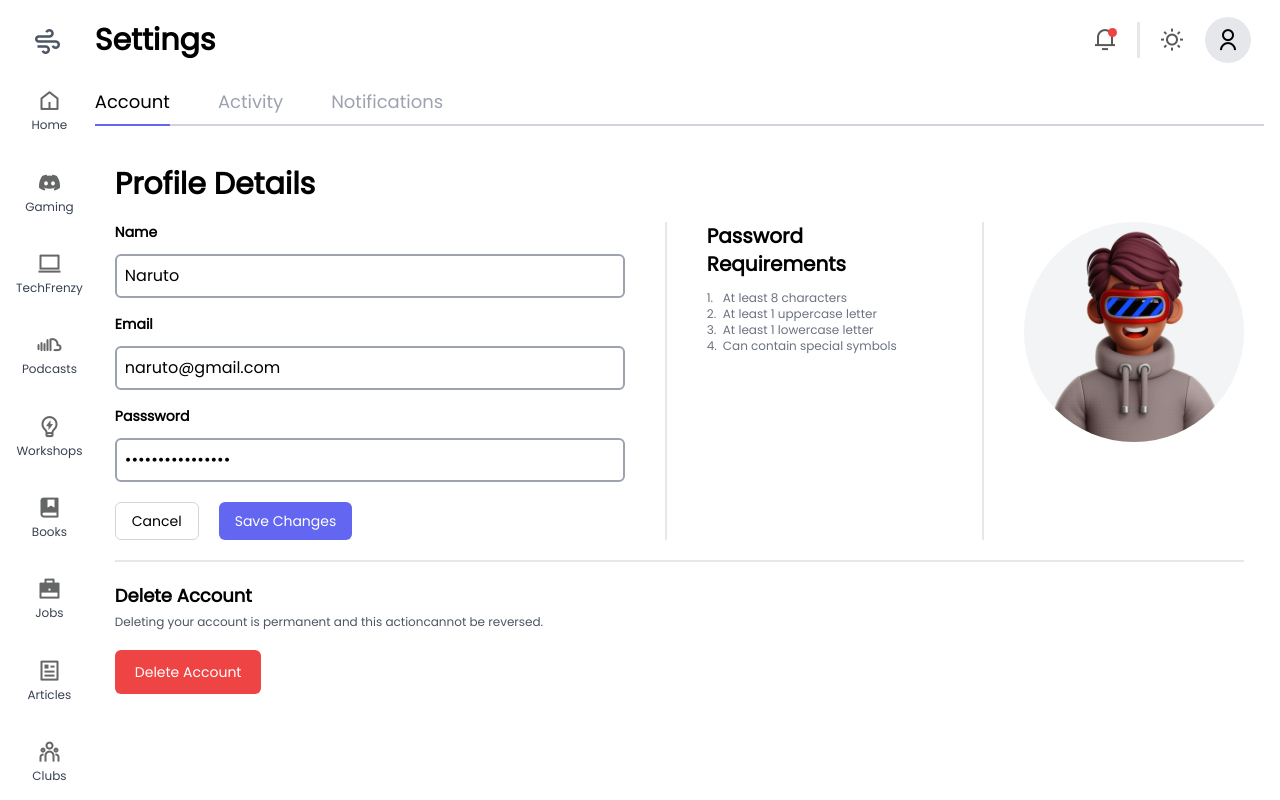
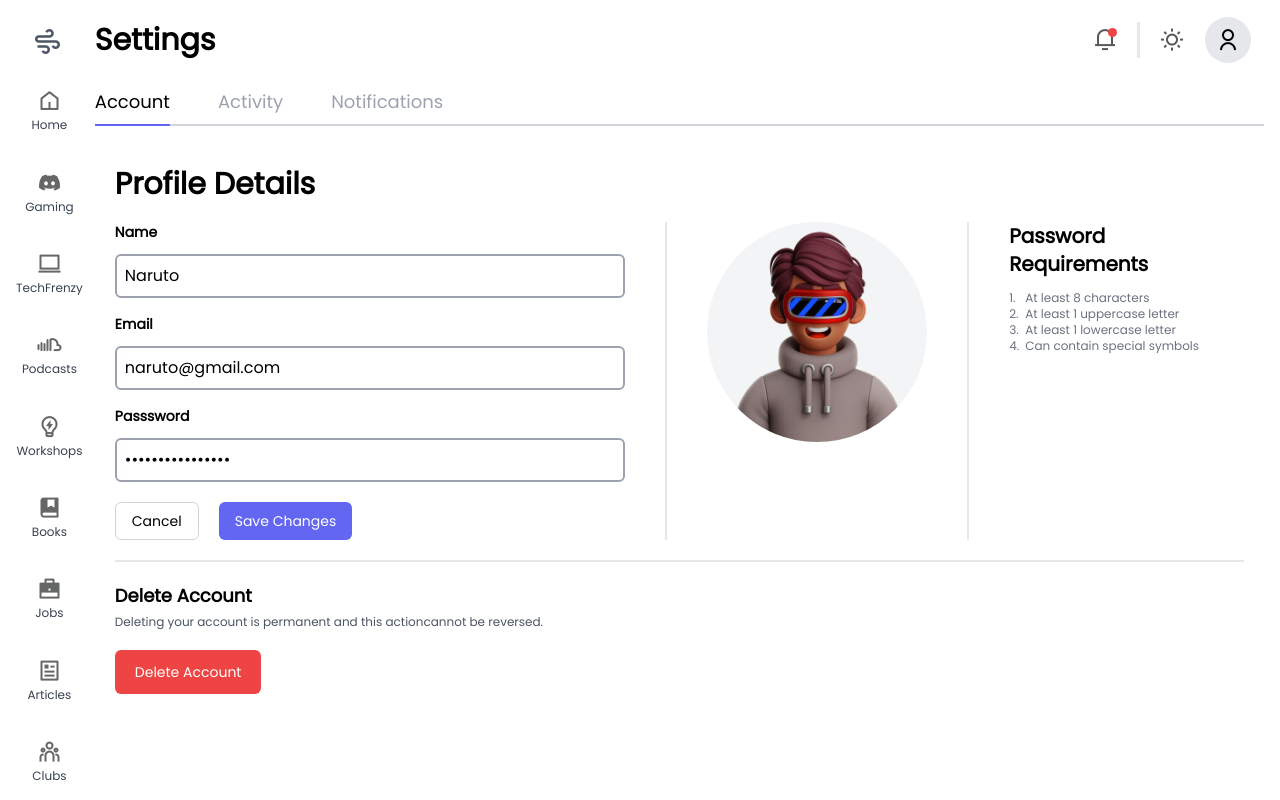
Before and after one commit to BubbleBitCore/TechMingle, a React (Create React App) app: page /settings in a window 1280 px wide. Built offline with nearby package versions, Linux system fonts and the light colour scheme.

Commit message:
changed settings page

```diff
--- a/src/components/Tabs.jsx
+++ b/src/components/Tabs.jsx
@@ -14,7 +14,7 @@ const Tabs = ({ tabs }) => {
         >
           {/* Tab Header */}
           <div
-            className={`w-full flex items-center max-sm:gap-8 sm:gap-12 border-b-2 ${
+            className={`w-full flex items-center max-sm:gap-4 sm:gap-12 sm:border-b-2 ${
               mode ? "border-[#1d1d1d]" : "border-gray-300"
             } pb-2  sticky top-0 max-sm:overflow-hidden max-sm:overflow-x-auto z-20 bg-white`}
           >
@@ -30,7 +30,7 @@ const Tabs = ({ tabs }) => {
                       ? "text-white underline underline-offset-[16px]"
                       : "text-[#696F7A] hover:text-white"
                     : selected.name === tab.name
-                    ? "text-black underline decoration-indigo-500 underline-offset-[16px]"
+                    ? "text-black underline decoration-indigo-500 max-sm:underline-offset-[6px] underline-offset-[16px]"
                     : "text-gray-400 hover:text-black "
                 } transition-all cursor-pointer  text-lg select-none decoration-2`}
               >
--- a/src/pages/Settings.jsx
+++ b/src/pages/Settings.jsx
@@ -31,7 +31,7 @@ const Account = () => {
           z-Index:1;
         }
         .imgChange::before{
-          content:"Change DP";
+          content:"Change Avatar";
           opacity:0;
           position:absolute;
           transition: all ease 0.2s;
@@ -41,7 +41,7 @@ const Account = () => {
           transform:translate(-50%,-50%);
           border-radius:100%;
           color:white;
-          font-size:1.2rem;
+          font-size:1rem;
 
         }
 
@@ -116,8 +116,26 @@ const Account = () => {
                 </button>
               </div>
             </div>
+
+            {/* Profile Image */}
+            <div className="max-sm:w-full max-sm:order-1 sm:w-[20%] ">
+              <div className="w-full relative aspect-square bg-gray-100 rounded-full ">
+                <img
+                  src={man2}
+                  alt=""
+                  className="rounded-full bg-cover w-full h-full"
+                />
+                <label
+                  title={user}
+                  className="absolute imgChange rounded-full h-full w-full top-0 left-0 cursor-pointer "
+                  htmlFor="image"
+                ></label>
+                <input className="hidden" id="image" type="file" />
+              </div>
+            </div>
+
             {/* Password details */}
-            <div className="max-sm:w-full max-sm:order-3 sm:w-auto sm:pr-10 sm:border-r-2 sm:border-gray-200">
+            <div className="max-sm:w-full max-sm:order-3 sm:w-auto sm:pl-10 sm:border-l-2 sm:border-gray-200">
               <p className="w-full font-bold text-xl mb-3">
                 Password Requirements
               </p>
@@ -134,22 +152,6 @@ const Account = () => {
                 <p className="text-xs text-gray-500 flex gap-2">
                   <span className="w-2">4.</span> Can contain special symbols
                 </p>
-              </div>
-            </div>
-            {/* Profile Image */}
-            <div className="max-sm:w-full max-sm:order-1 sm:w-[20%] ">
-              <div className="w-full relative aspect-square bg-gray-100 rounded-full ">
-                <img
-                  src={man2}
-                  alt=""
-                  className="rounded-full bg-cover w-full h-full"
-                />
-                <label
-                  title={user}
-                  className="absolute imgChange rounded-full h-full w-full top-0 left-0 cursor-pointer "
-                  htmlFor="image"
-                ></label>
-                <input className="hidden" id="image" type="file" />
               </div>
             </div>
           </div>
```
